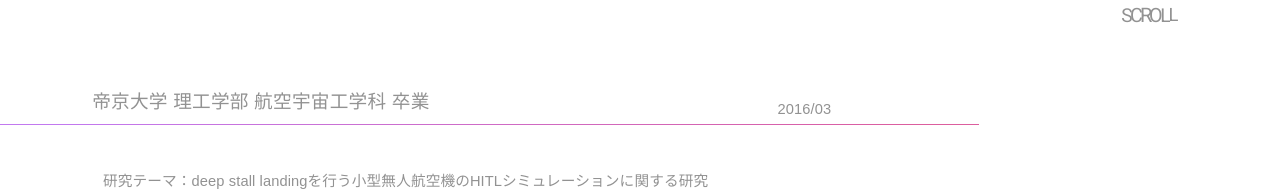
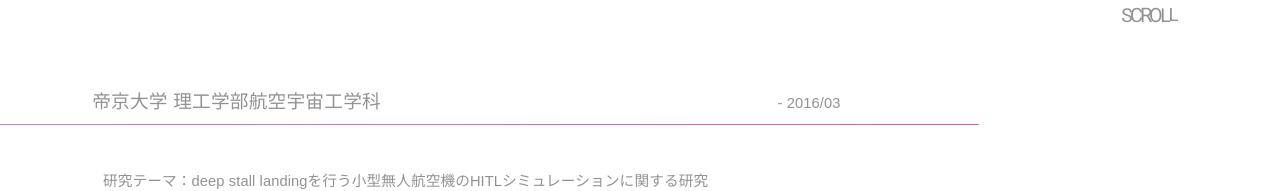
Before and after one commit to keita-f-sato/keita-f-sato.github.io, a Nuxt app: page /work in a window 1280 px wide. Shown: the part 736-927 px from the top of the page. Built offline with nearby package versions, Linux system fonts and the light colour scheme; a web font is replaced by a local one.

Commit message:
skillページ微調整

```diff
--- a/pages/work.vue
+++ b/pages/work.vue
@@ -14,11 +14,11 @@
                   </v-card>
                   <v-card tile flat v-bind:class="[$vuetify.breakpoint.smAndDown === true ? 'aerospace-card sm' : 'aerospace-card']">
                       <v-card-title v-bind:class="[$vuetify.breakpoint.smAndDown === true ? 'aerospace-title sm' : 'aerospace-title']">
-                        帝京大学 理工学部 航空宇宙工学科 卒業
+                        帝京大学 理工学部航空宇宙工学科
                       </v-card-title>
                       <div class="earo-bar" />
                       <v-card-text v-bind:class="[$vuetify.breakpoint.smAndDown === true ? 'aerospace-day sm' : 'aerospace-day']">
-                        2016/03
+                        - 2016/03
                       </v-card-text>
                       <v-card-text v-bind:class="[$vuetify.breakpoint.smAndDown === true ? 'aerospace-detail sm' : 'aerospace-detail']">
                         研究テーマ：deep stall landingを行う小型無人航空機のHITLシミュレーションに関する研究<br>
@@ -178,7 +178,7 @@
   color: #929292 !important;
   font-family: 'Kosugi', sans-serif;
   font-size: 11pt !important;
-  top: 9% !important;
+  top: 6% !important;
   width: 35%;
   left: 70%;
 }
```
